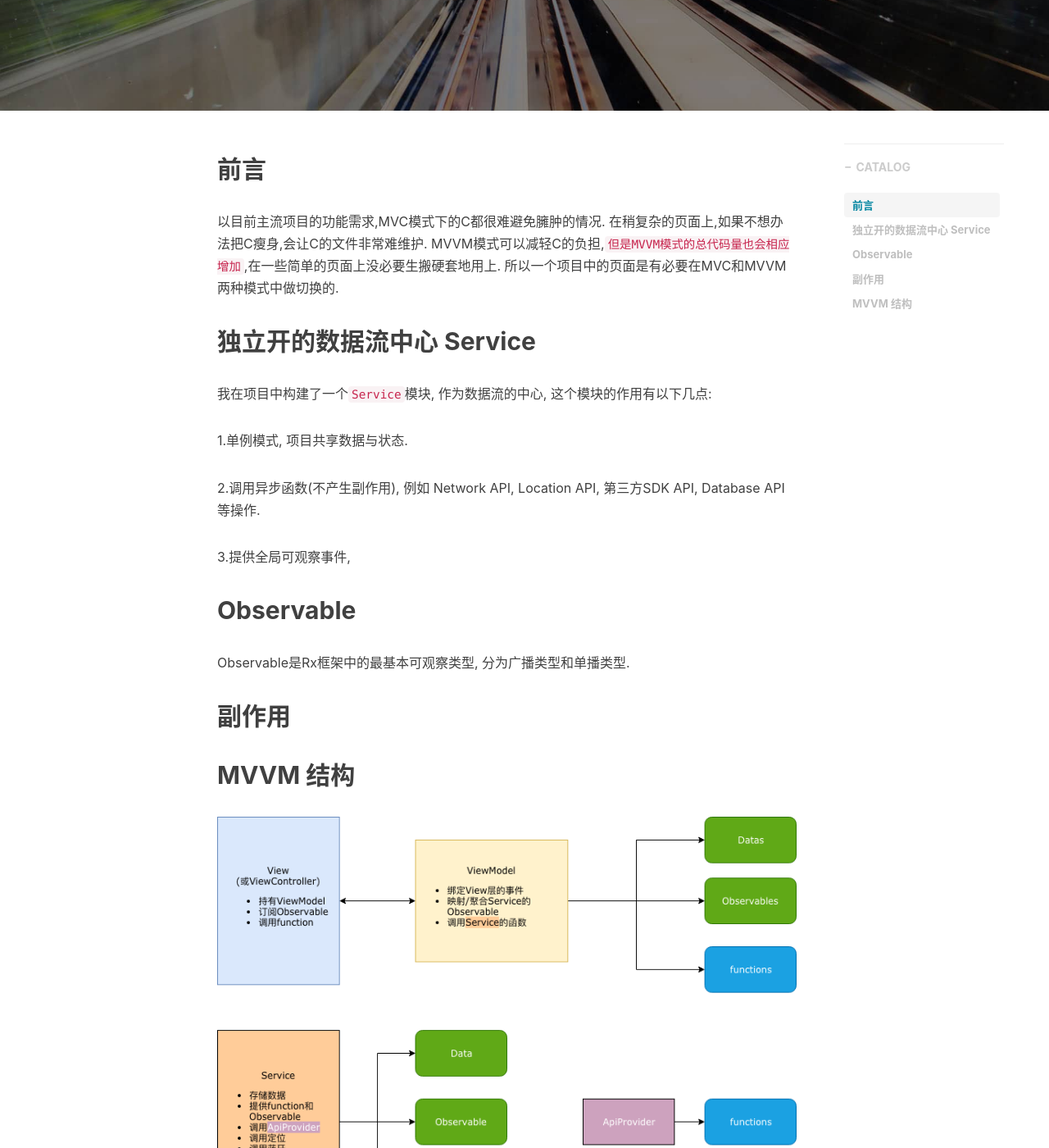
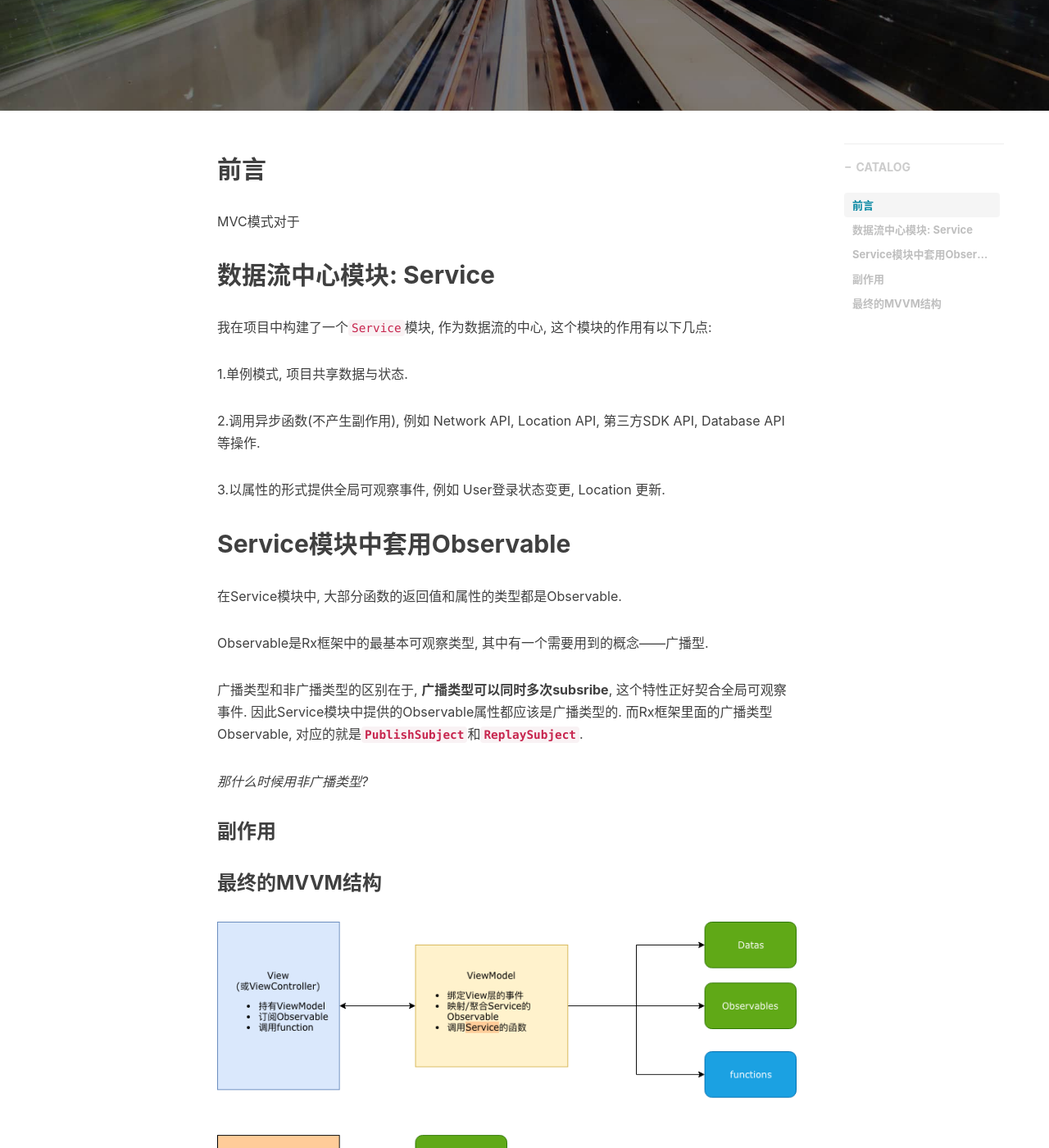
Before and after one commit to p36348/p36348.github.io, a Jekyll site: the page built from _posts/2018-12-04-rxswift-in-mvvm.md, in a window 1280 px wide and 1400 px high, scrolled down 388 px. Shown: the whole window at 82% size. Built offline with Jekyll 4.4.1, drawn with Linux system fonts in a browser that asks for light colours; nearby versions of some CDN libraries; comment, search, counter and statistics services are not loaded.

Commit message:
no message

```diff
--- a/_posts/2018-12-04-rxswift-in-mvvm.md
+++ b/_posts/2018-12-04-rxswift-in-mvvm.md
@@ -17,12 +17,9 @@ tags:
 
 ## 前言
 
-以目前主流项目的功能需求,MVC模式下的C都很难避免臃肿的情况.
-在稍复杂的页面上,如果不想办法把C瘦身,会让C的文件非常难维护.
-MVVM模式可以减轻C的负担,`但是MVVM模式的总代码量也会相应增加`,在一些简单的页面上没必要生搬硬套地用上.
-所以一个项目中的页面是有必要在MVC和MVVM两种模式中做切换的.
+MVC模式对于
 
-## 独立开的数据流中心 Service
+## 数据流中心模块: Service
 
 我在项目中构建了一个`Service`模块, 作为数据流的中心, 这个模块的作用有以下几点:
 
@@ -30,17 +27,25 @@ MVVM模式可以减轻C的负担,`但是MVVM模式的总代码量也会相应增
 
 2.调用异步函数(不产生副作用), 例如 Network API, Location API, 第三方SDK API, Database API等操作.
 
-3.提供全局可观察事件,
+3.以属性的形式提供全局可观察事件, 例如 User登录状态变更, Location 更新.
 
-## Observable
+## Service模块中套用Observable
 
-Observable是Rx框架中的最基本可观察类型, 分为广播类型和单播类型.
+在Service模块中, 大部分函数的返回值和属性的类型都是Observable.
 
-## 副作用
+Observable是Rx框架中的最基本可观察类型, 其中有一个需要用到的概念——广播型.
+
+广播类型和非广播类型的区别在于, **广播类型可以同时多次subsribe**, 这个特性正好契合全局可观察事件. 因此Service模块中提供的Observable属性都应该是广播类型的. 而Rx框架里面的广播类型Observable, 对应的就是**`PublishSubject`**和**`ReplaySubject`**.
+
+*那什么时候用非广播类型?*
 
 
 
-## MVVM 结构
+### 副作用
+
+
+
+### 最终的MVVM结构
 
 ![](/img/in-post/rx-swift-mvvm/mvvm_structure.png)
 
```
Also changed, not shown: source/RxSwift_MVVM.png (added), 1 other file.
